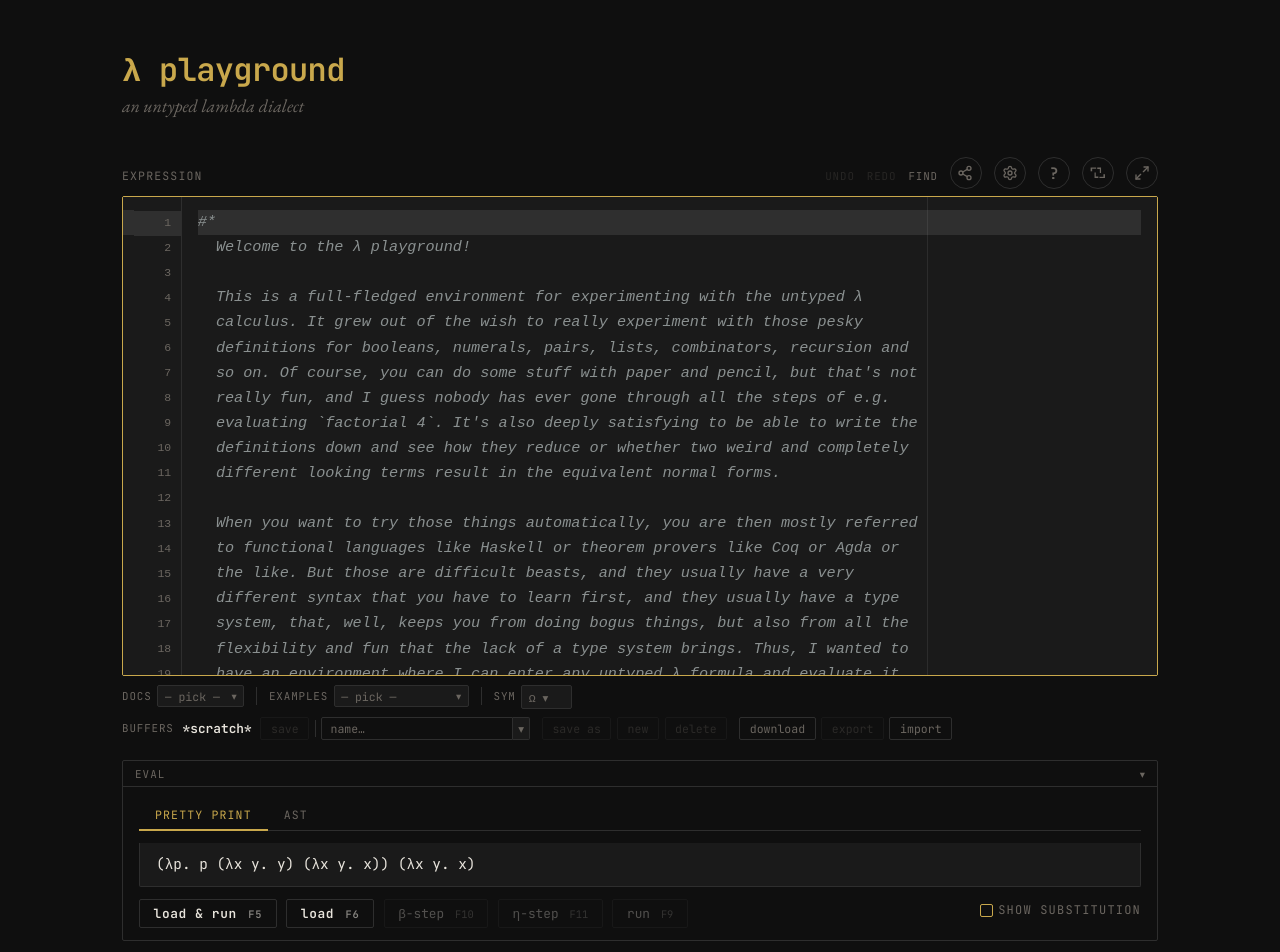
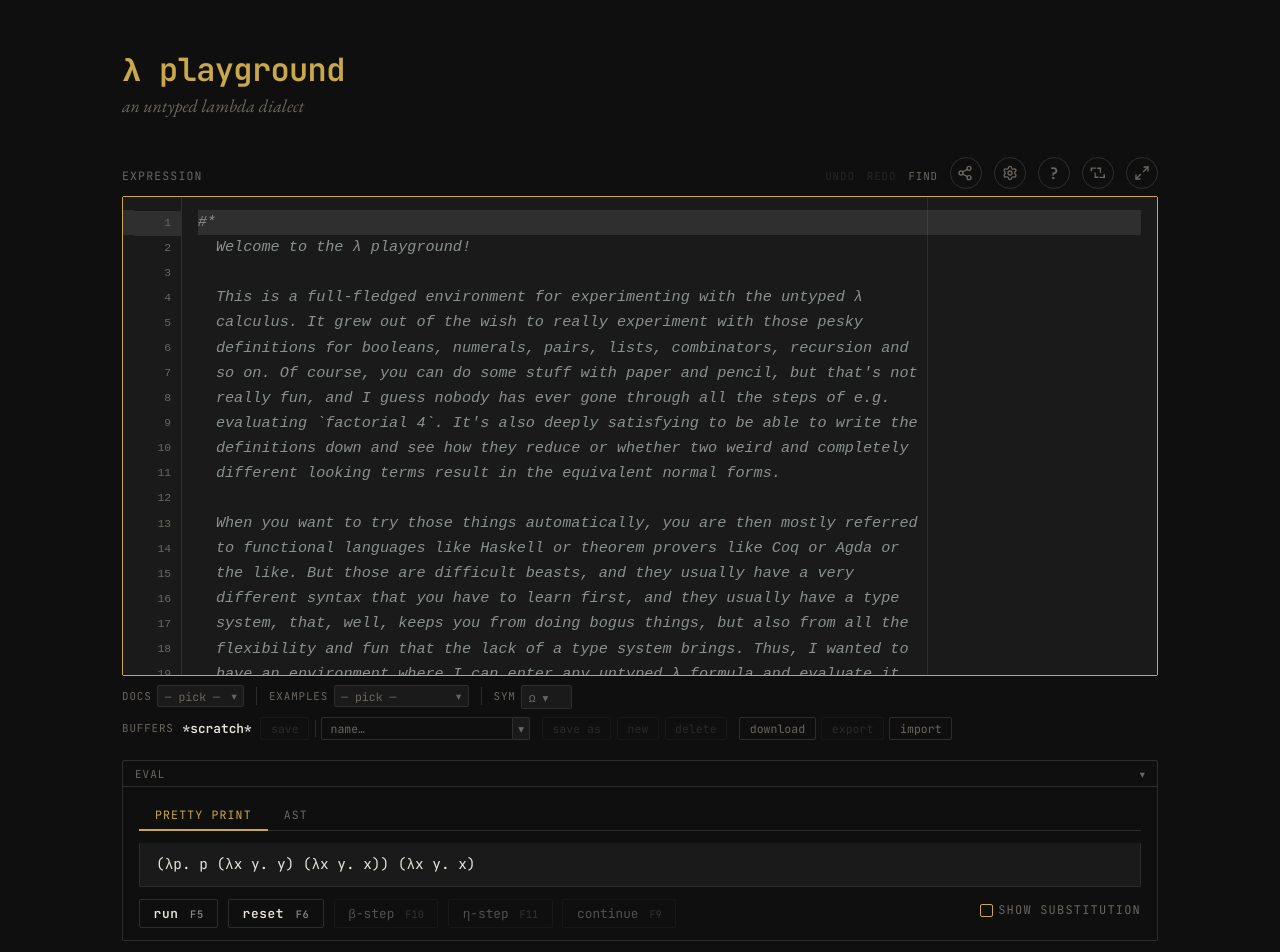
Before and after one commit to ezander/lambda_playground, a React (Vite) app: page / in a window 1280 px wide. Shown: the top 952 px of the page. Built offline with nearby package versions, Linux system fonts and the light colour scheme.

Commit message:
Eval panel: auto-reload on source change or show-subst toggle; rename load&run→run, run→continue, load→reset

```diff
--- a/src/App.tsx
+++ b/src/App.tsx
@@ -116,6 +116,8 @@ export default function App() {
   });
   const [view, setView]               = useState<View>("pretty");
   const [loaded, setLoaded]           = useState<Loaded>(null);
+  const loadedRef = useRef<Loaded>(null);
+  loadedRef.current = loaded;
   const [loadedSource, setLoadedSource] = useState<string | null>(null);
   const [normDefs, setNormDefs]       = useState<Map<string, string>>(new Map());
   const [history, setHistory]         = useState<HistoryEntry[]>([]);
@@ -223,6 +225,12 @@ export default function App() {
     setLoadedSource(source);
     setHistory([{ label: "0:", text: prettyPrint(term), match: findMatch(term, nd), status: done ? "normalForm" : undefined }]);
   }, [programResult, source, mergeConfig]);
+
+  // Auto-reload when source changes or showSubst toggles, once user has loaded at least once
+  useEffect(() => {
+    if (loadedRef.current === null) return;
+    handleLoad();
+  }, [handleLoad, showSubst]); // handleLoad changes when programResult/source changes
 
   const advance = useCallback((maxSteps: number) => {
     if (!loaded || loaded.done) return;
@@ -913,12 +921,12 @@ export default function App() {
           </div>
           <div className="eval-controls">
             <button className="load-btn" onClick={handleLoadRun} disabled={!programResult.ok || !programResult.expr}
-              title="Load and beta-reduce to normal form (F5)">load &amp; run <kbd>F5</kbd></button>
+              title="Load and beta-reduce to normal form (F5)">run <kbd>F5</kbd></button>
             <button className="load-btn" onClick={handleLoad} disabled={!programResult.ok || !programResult.expr}
-              title="Parse and load the current expression into the history (F6)">load <kbd>F6</kbd></button>
+              title="Reset to step 0 (F6)">reset <kbd>F6</kbd></button>
             <button onClick={handleStep}    disabled={!canStep}    title="Perform one beta-reduction step (F10)">β-step <kbd>F10</kbd></button>
             <button onClick={handleEtaStep} disabled={!canEtaStep} title="Perform one eta-reduction step: λx. f x → f (F11)">η-step <kbd>F11</kbd></button>
-            <button onClick={handleRun}     disabled={!canStep}    title={`Beta-reduce up to ${loaded?.effectiveConfig.maxStepsRun ?? config.maxStepsRun} steps (F9)`}>run <kbd>F9</kbd></button>
+            <button onClick={handleRun}     disabled={!canStep}    title={`Continue beta-reducing up to ${loaded?.effectiveConfig.maxStepsRun ?? config.maxStepsRun} steps (F9)`}>continue <kbd>F9</kbd></button>
             <label className="subst-toggle" title="Show substitution as an intermediate step before beta-reducing">
               <input type="checkbox" checked={showSubst} onChange={e => setShowSubst(e.target.checked)} />
               {" "}show substitution
--- a/src/HelpModal.tsx
+++ b/src/HelpModal.tsx
@@ -176,12 +176,12 @@ export function HelpModal({ onClose }: { onClose: () => void }) {
 
           <h3>controls</h3>
           <table className="help-table"><tbody>
-            <tr><td><strong>load &amp; run</strong></td><td>load and immediately reduce to normal form</td></tr>
-            <tr><td><strong>load</strong></td><td>parse and load the current expression</td></tr>
+            <tr><td><strong>run</strong></td><td>load and immediately reduce to normal form; auto-reloads on edit</td></tr>
+            <tr><td><strong>reset</strong></td><td>reload the current expression at step 0</td></tr>
             <tr><td><strong>β-step</strong></td><td>one beta-reduction step</td></tr>
             <tr><td><strong>η-step</strong></td><td>one eta step (λx. f x → f when x ∉ fv(f))</td></tr>
-            <tr><td><strong>run</strong></td><td>reduce up to step limit; press again to continue</td></tr>
-            <tr><td><strong>show substitution</strong></td><td>show <code>e[x:=a]</code> as intermediate step before beta</td></tr>
+            <tr><td><strong>continue</strong></td><td>reduce up to step limit from current position</td></tr>
+            <tr><td><strong>show substitution</strong></td><td>show <code>e[x:=a]</code> as intermediate step before beta; auto-reloads</td></tr>
             <tr><td><strong>⚙</strong></td><td>settings: max steps (print/run/ident), history, term size</td></tr>
             <tr><td><strong>clear</strong></td><td>clear the editor</td></tr>
             <tr><td><code>Ctrl-S</code></td><td>save current named buffer (no-op on scratch)</td></tr>
@@ -189,9 +189,9 @@ export function HelpModal({ onClose }: { onClose: () => void }) {
 
           <h3>keyboard shortcuts</h3>
           <table className="help-table"><tbody>
-            <tr><td><code>F5</code></td><td>load &amp; run</td></tr>
-            <tr><td><code>F6</code></td><td>load</td></tr>
-            <tr><td><code>F9</code></td><td>run</td></tr>
+            <tr><td><code>F5</code></td><td>run</td></tr>
+            <tr><td><code>F6</code></td><td>reset</td></tr>
+            <tr><td><code>F9</code></td><td>continue</td></tr>
             <tr><td><code>F10</code></td><td>β-step</td></tr>
             <tr><td><code>F11</code></td><td>η-step</td></tr>
             <tr><td><code>Ctrl-/</code></td><td>toggle <code>#</code> comment on current / selected lines</td></tr>
```
Also changed, not shown: 1 other file (tests, documents, lock files or other folders).
